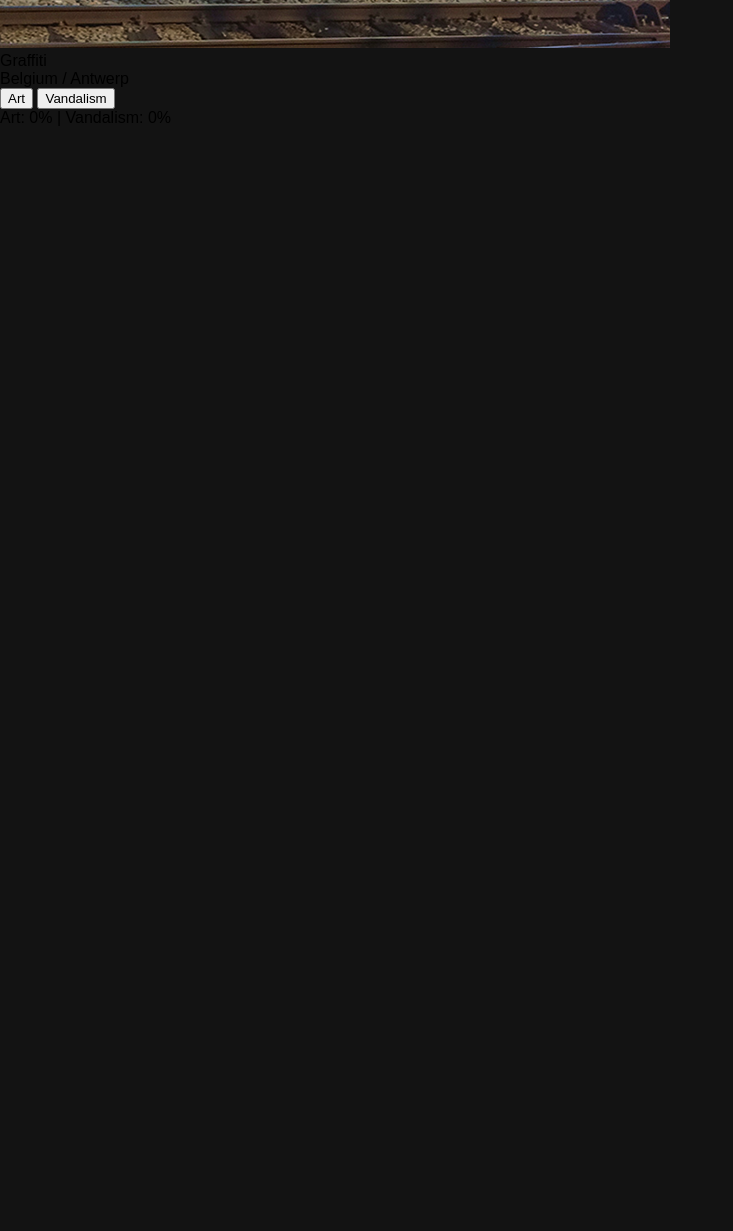
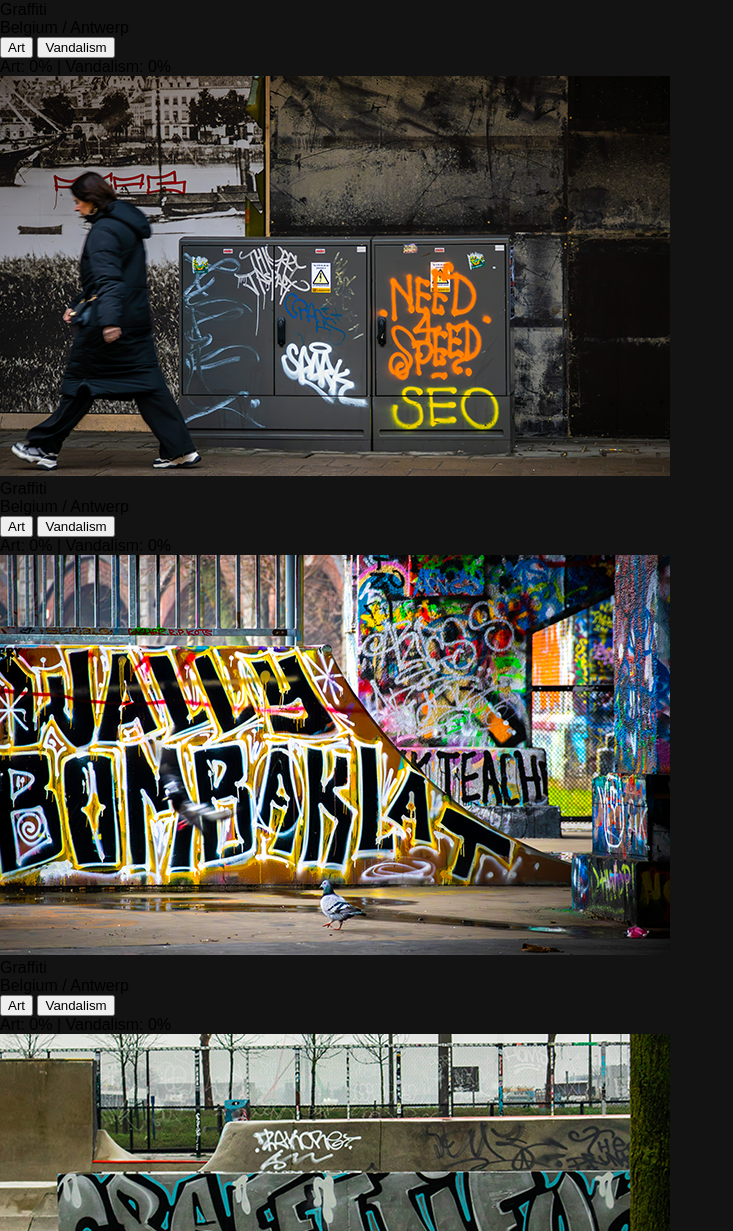
Before and after one commit to YannLeyers/this-is, a plain HTML site: page index.html in a window 1280 px wide. Shown: the part 1569-2800 px from the top of the page, without its empty margins (0-733 px from the left). Before the commit the page ends 1696 px from the top, so only its background shows below. Drawn offline with Linux system fonts and the light colour scheme; a web font is replaced by a local one.

Commit message:
Complete Voting System

```diff
--- a/index.html
+++ b/index.html
@@ -50,27 +50,115 @@
 
   <div class="title-bar">
     <div class="section-title">Art or Vandalism?</div>
-    <div class="photo-count">50 Photo’s</div>
+    <div class="photo-count">10 Photo’s</div>
   </div>
   <div class="title-underline"></div>
 
   <div class="dropdown" id="traffic-voting">
-    <img src="./assets/images/traffic.png" class="dropdown-image" alt="Header Image">
+    <img src="./assets/images/graffitiOne.png" class="dropdown-image" alt="Header Image">
     <div class="dropdown-text">Traffic</div>
     <div class="dropdown-text-two">Belgium / Brussels</div>
-    <button class="vote-button" onclick="vote('traffic', 'art')">Art</button>
-    <button class="vote-button" onclick="vote('traffic', 'vandalism')">Vandalism</button>
+    <button class="vote-button" onclick="vote('graffitiOne, 'art')">Art</button>
+    <button class="vote-button" onclick="vote('graffitiOne', 'vandalism')">Vandalism</button>
     <div class="results">
       Art: <span id="traffic-art-count">0</span>% | Vandalism: <span id="traffic-vandalism-count">0</span>%
     </div>
   </div>
 
   <div class="dropdown" id="graffiti-voting">
-    <img src="./assets/images/traffic.png" class="dropdown-image" alt="Header Image">
+    <img src="./assets/images/graffitiTwo.png" class="dropdown-image" alt="Header Image">
     <div class="dropdown-text">Graffiti</div>
     <div class="dropdown-text-two">Belgium / Antwerp</div>
-    <button class="vote-button" onclick="vote('graffiti', 'art')">Art</button>
-    <button class="vote-button" onclick="vote('graffiti', 'vandalism')">Vandalism</button>
+    <button class="vote-button" onclick="vote('graffitiTwo', 'art')">Art</button>
+    <button class="vote-button" onclick="vote('graffitiTwo', 'vandalism')">Vandalism</button>
+    <div class="results">
+      Art: <span id="graffiti-art-count">0</span>% | Vandalism: <span id="graffiti-vandalism-count">0</span>%
+    </div>
+  </div>
+
+  <div class="dropdown" id="graffiti-voting">
+    <img src="./assets/images/graffitiThree.png" class="dropdown-image" alt="Header Image">
+    <div class="dropdown-text">Graffiti</div>
+    <div class="dropdown-text-two">Belgium / Antwerp</div>
+    <button class="vote-button" onclick="vote('graffitiThree', 'art')">Art</button>
+    <button class="vote-button" onclick="vote('graffitiThree', 'vandalism')">Vandalism</button>
+    <div class="results">
+      Art: <span id="graffiti-art-count">0</span>% | Vandalism: <span id="graffiti-vandalism-count">0</span>%
+    </div>
+  </div>
+
+  <div class="dropdown" id="graffiti-voting">
+    <img src="./assets/images/graffitiFour.png" class="dropdown-image" alt="Header Image">
+    <div class="dropdown-text">Graffiti</div>
+    <div class="dropdown-text-two">Belgium / Antwerp</div>
+    <button class="vote-button" onclick="vote('graffitiFour', 'art')">Art</button>
+    <button class="vote-button" onclick="vote('graffitiFour', 'vandalism')">Vandalism</button>
+    <div class="results">
+      Art: <span id="graffiti-art-count">0</span>% | Vandalism: <span id="graffiti-vandalism-count">0</span>%
+    </div>
+  </div>
+
+  <div class="dropdown" id="graffiti-voting">
+    <img src="./assets/images/graffitiFive.png" class="dropdown-image" alt="Header Image">
+    <div class="dropdown-text">Graffiti</div>
+    <div class="dropdown-text-two">Belgium / Antwerp</div>
+    <button class="vote-button" onclick="vote('graffitiFive', 'art')">Art</button>
+    <button class="vote-button" onclick="vote('graffitiFive', 'vandalism')">Vandalism</button>
+    <div class="results">
+      Art: <span id="graffiti-art-count">0</span>% | Vandalism: <span id="graffiti-vandalism-count">0</span>%
+    </div>
+  </div>
+
+  <div class="dropdown" id="graffiti-voting">
+    <img src="./assets/images/graffitiSix.png" class="dropdown-image" alt="Header Image">
+    <div class="dropdown-text">Graffiti</div>
+    <div class="dropdown-text-two">Belgium / Antwerp</div>
+    <button class="vote-button" onclick="vote('graffitiSix', 'art')">Art</button>
+    <button class="vote-button" onclick="vote('graffitiSix', 'vandalism')">Vandalism</button>
+    <div class="results">
+      Art: <span id="graffiti-art-count">0</span>% | Vandalism: <span id="graffiti-vandalism-count">0</span>%
+    </div>
+  </div>
+
+  <div class="dropdown" id="graffiti-voting">
+    <img src="./assets/images/graffitiSeven.png" class="dropdown-image" alt="Header Image">
+    <div class="dropdown-text">Graffiti</div>
+    <div class="dropdown-text-two">Belgium / Antwerp</div>
+    <button class="vote-button" onclick="vote('graffitiSeven', 'art')">Art</button>
+    <button class="vote-button" onclick="vote('graffitiSeven', 'vandalism')">Vandalism</button>
+    <div class="results">
+      Art: <span id="graffiti-art-count">0</span>% | Vandalism: <span id="graffiti-vandalism-count">0</span>%
+    </div>
+  </div>
+
+  <div class="dropdown" id="graffiti-voting">
+    <img src="./assets/images/graffitiEight.png" class="dropdown-image" alt="Header Image">
+    <div class="dropdown-text">Graffiti</div>
+    <div class="dropdown-text-two">Belgium / Antwerp</div>
+    <button class="vote-button" onclick="vote('graffitiEight', 'art')">Art</button>
+    <button class="vote-button" onclick="vote('graffitiEight', 'vandalism')">Vandalism</button>
+    <div class="results">
+      Art: <span id="graffiti-art-count">0</span>% | Vandalism: <span id="graffiti-vandalism-count">0</span>%
+    </div>
+  </div>
+
+  <div class="dropdown" id="graffiti-voting">
+    <img src="./assets/images/graffitiNine.png" class="dropdown-image" alt="Header Image">
+    <div class="dropdown-text">Graffiti</div>
+    <div class="dropdown-text-two">Belgium / Antwerp</div>
+    <button class="vote-button" onclick="vote('graffitiNine', 'art')">Art</button>
+    <button class="vote-button" onclick="vote('graffitiNine', 'vandalism')">Vandalism</button>
+    <div class="results">
+      Art: <span id="graffiti-art-count">0</span>% | Vandalism: <span id="graffiti-vandalism-count">0</span>%
+    </div>
+  </div>
+
+  <div class="dropdown" id="graffiti-voting">
+    <img src="./assets/images/graffitiTen.png" class="dropdown-image" alt="Header Image">
+    <div class="dropdown-text">Graffiti</div>
+    <div class="dropdown-text-two">Belgium / Antwerp</div>
+    <button class="vote-button" onclick="vote('graffitiTen', 'art')">Art</button>
+    <button class="vote-button" onclick="vote('graffitiTen', 'vandalism')">Vandalism</button>
     <div class="results">
       Art: <span id="graffiti-art-count">0</span>% | Vandalism: <span id="graffiti-vandalism-count">0</span>%
     </div>
--- a/script.js
+++ b/script.js
@@ -11,7 +11,7 @@ document.querySelector('.dropdown').addEventListener('click', function () {
 let votes = JSON.parse(localStorage.getItem('votes')) || {};
 
 // Ensure each category has its own object in votes
-const categories = ['traffic', 'graffiti']; // Add more categories as needed
+const categories = ['graffitiOne', 'graffitiTwo', 'graffitiThree', 'graffitiFour', 'graffitiFive','graffitiSix', 'graffitiSeven', 'graffitiEight', 'graffitiNine', 'graffitiTen']; // Add more categories as needed
 categories.forEach(category => {
   if (!votes[category]) {
     votes[category] = { art: 0, vandalism: 0 };
```
Also changed, not shown: styles.css (+0 -11 lines), assets/images/graffitiEight.png (added), assets/images/graffitiFive.png (added), assets/images/graffitiFour.png (added), assets/images/graffitiNine.png (added), assets/images/graffitiOne.png (added), assets/images/graffitiSeven.png (added), assets/images/graffitiSix.png (added), assets/images/graffitiTen.png (added), assets/images/graffitiThree.png (added), assets/images/graffitiTwo.png (added), assets/images/logo.png.
